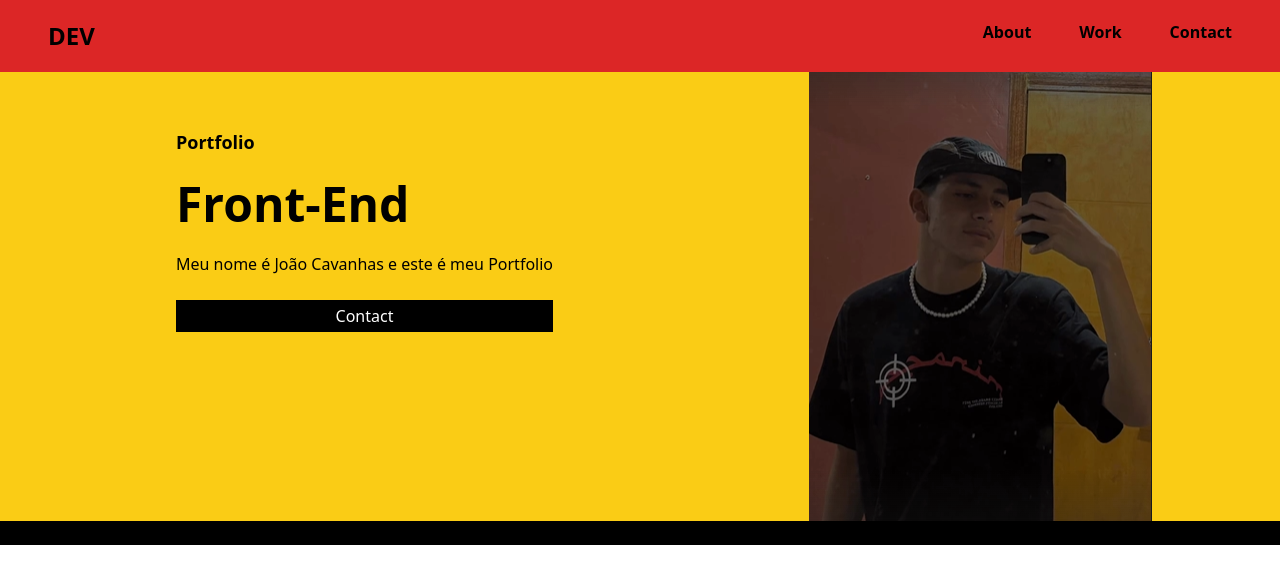
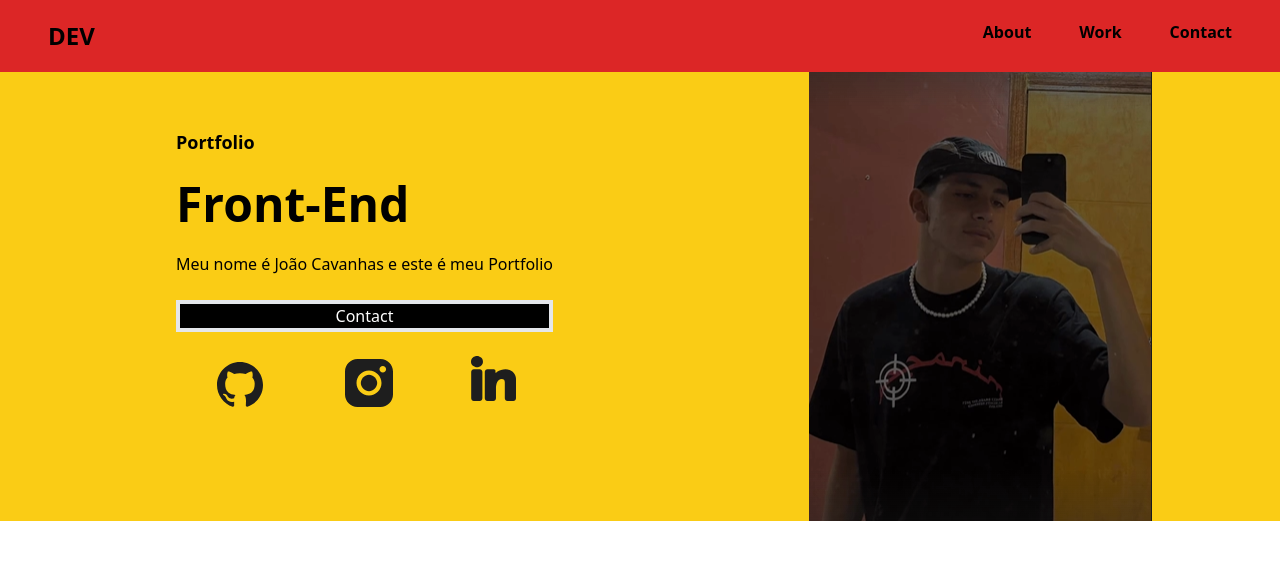
Before and after one commit to joaocavanhass/portfolio-dev.html, a website: page src/index.html in a window 1280 px wide. Drawn offline with nearby package versions, Linux system fonts and the light colour scheme.

Commit message:
feat: update portfolio

```diff
--- a/postcss.config.js
+++ b/postcss.config.js
@@ -1,5 +1,6 @@
 module.exports = {
   plugins: {
+
     tailwindcss: {},
     autoprefixer: {},
   },
--- a/src/index.html
+++ b/src/index.html
@@ -8,7 +8,7 @@
 </head>
 <body>
     <header>
-            <div class="w-100% px-12 py-5 flex justify-between bg-red-600">
+            <div class="px-12 py-5 flex justify-between bg-red-600">
                 <h1 class="font-bold text-2xl">DEV</h1>
             <div class="flex gap-12">
                 <a href="" class="hover:text-yellow-400 font-semibold">About</a>
@@ -18,19 +18,21 @@
             </div>
         </div>
     </header>
-    <main class="bg-yellow-400 flex justify-around w-100%">
-        <div class=" flex flex-col py-14 pl-12 gap-6">
+    <main class="bg-yellow-400 flex justify-around ">
+        <div class=" flex flex-col py-14 pl-12 gap-6 ">
             <h4 class="font-semibold text-lg">Portfolio</h4>
             <h1 class="text-5xl font-bold">Front-End</h1>
-            <p class="">Meu nome é João Cavanhas e este é meu <a href="https://www.figma.com/design/pQyK27YAFebngw8OG9wjGO/Portfolio-template---Edit-this-portfolio-and-export-it-as-HTML---Get-your-portflio-live-in-no-time-(Community)?node-id=701-1063&node-type=frame&t=bywa31UcBhgetzZR-0" class="hover:text-red-600">Portfolio</a></p>
-            <button class="w-211 h-78 border-4 border-black text-white bg-black">Contact</button>
+            <p class="">Meu nome é João Cavanhas e este é meu <a href="https://www.figma.com/design/pQyK27YAFebngw8OG9wjGO/Portfolio-template---Edit-this-portfolio-and-export-it-as-HTML---Get-your-portflio-live-in-no-time-(Community)?node-id=701-1063&node-type=frame&t=bywa31UcBhgetzZR-0" class="hover:text-red-600 ">Portfolio</a></p>
+            <button class="w-30 h-78 border-4 text-white bg-black">Contact</button>
+        <div class="flex bg-yellow-400 justify-around">
+            <a target="_blank" href="https://github.com/joaocavanhass" class=""><img src="/src/images/github.svg" alt="github"></a>
+            <a target="_blank" href="" class=""><img src="/src/images/instagram.svg" alt="instagram"></a>
+            <a target="_blank" href="" class=""><img src="/src/images/linkedin.svg" alt="linkedin"></a>
         </div>
-        <div class="flex items-end">
+    </div>
+            <div class="flex items-end">
             <img src="/src/images/Captura de tela 2024-11-06 205009.png" alt="">
-        </div>
+            </div>
     </main>
-    <div class="bg-black">
-        <h1>teste</h1>
-    </div>
 </body>
 </html>
```
Also changed, not shown: src/images/github.svg (renamed from src/images/icon.svg), src/images/instagram.svg (renamed from src/images/icon (1).svg).
